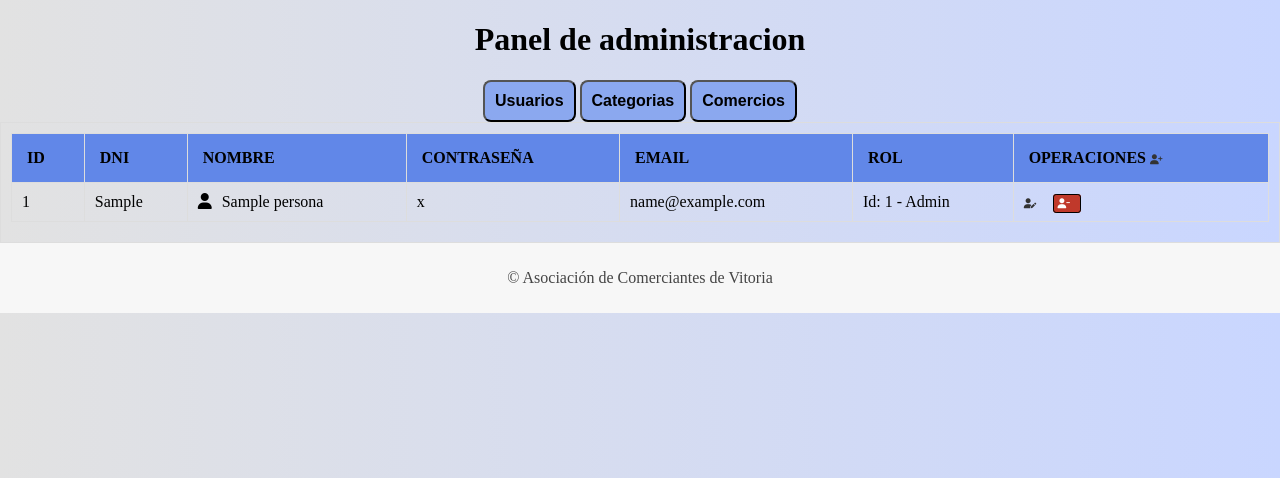
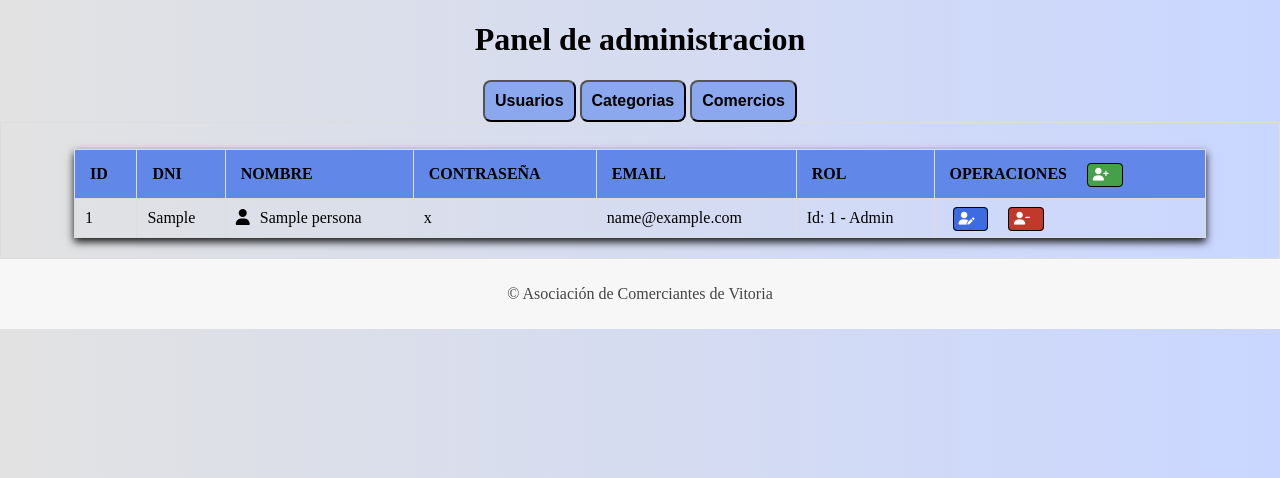
Before and after one commit to AnderMoraPedregosa/Proyecto-2, a PHP site: page /crudPersonas in a window 1280 px wide. Shown: the part 201-679 px from the top of the page. Run offline with PHP 8.4, Linux system fonts and the light colour scheme; tables that the repository leaves empty or names only in its code hold one stand-in row (values such as "Sample post"); some libraries are stand-ins or nearby versions.

Commit message:
cambios estilos crud admin

```diff
--- a/web/assets/css/styles.css
+++ b/web/assets/css/styles.css
@@ -748,9 +748,10 @@ form input[type="submit"]:hover {
 
 
 
-.linkEditUser,
-.linkDeleteUser,
-.enlaceCrearUsuario {
+.linkCreateAdmin,
+.linkEditAdmin,
+.linkDeleteAdmin {
+    font-size: 0.8em;
     width: 0.938em;
     border: 0.125em solid black;
     padding: 0.313em 0.375em;
@@ -762,15 +763,15 @@ form input[type="submit"]:hover {
     transition: background-color 0.3s, border-color 0.3s, color 0.3s;
 }
 
-.linkEditUser {
+.linkEditAdmin {
     background-color: #3D6CE1;
 }
 
-.linkDeleteUser {
+.linkDeleteAdmin {
     background-color: #c0392b;
 }
 
-.enlaceCrearUsuario {
+.linkCreateAdmin {
     margin-left: 1.25em;
     background-color: #45a049;
 
@@ -779,9 +780,12 @@ form input[type="submit"]:hover {
 .table-personas,
 .table-categorias,
 .table-comercios {
-    width: 100%;
+    margin: 1em auto;
+    width: 90%;
     border-collapse: collapse;
     margin-bottom: 0.625em;
+    box-shadow: 0 4px 8px rgba(0, 0, 0, 0.9);
+
 }
 
 .table-personas i {
--- a/web/scripts/personas.js
+++ b/web/scripts/personas.js
@@ -196,13 +196,13 @@ function obtenerEncabezados(tipo) {
                 <th>Contraseña</th>
                 <th>Email</th>
                 <th>Rol</th>
-                <th>Operaciones <a href="#" class="enlaceCrear${tipo} linkAddUser"><i class="fa-solid fa-user-plus"></i></a></th>
+                <th>Operaciones <a href="#" class="linkCreateAdmin enlaceCrear${tipo} linkAddUser"><i class="fa-solid fa-user-plus"></i></a></th>
             `;
         case "categorias":
             return `
                 <th>ID</th>
                 <th>Nombre</th>
-                <th>Operaciones <a href="/categorias/insertar" class="enlaceCrear${tipo} linkAddUser"><i class="fa-solid fa-user-plus"></i></a></th>
+                <th>Operaciones <a href="/categorias/insertar" class="linkCreateAdmin enlaceCrear${tipo} linkAddUser"><i class="fa-solid fa-user-plus"></i></a></th>
             `;
         case "comercios":
             return `
@@ -212,7 +212,7 @@ function obtenerEncabezados(tipo) {
                 <th>Email</th>
                 <th>Telefono</th>
                 <th>Direccion</th>
-                <th>Operaciones <a href="#" class="enlaceCrear${tipo} linkAddUser"><i class="fa-solid fa-user-plus"></i></a></th>
+                <th>Operaciones <a href="#" class="linkCreateAdmin enlaceCrear${tipo} linkAddUser"><i class="fa-solid fa-user-plus"></i></a></th>
             `;
         default:
             return "";
@@ -243,8 +243,8 @@ function obtenerFila(elemento, tipo) {
                 <td>${elemento.email}</td>
                 <td>${obtenerNombreRol(elemento.id_rol)}</td>
                 <td>
-                    <a href="#" class="linkEdit${tipo}" data-id="${elemento.id}"><i class="fa-solid fa-user-pen"></i></a>
-                    <a href="#" class="eliminar-enlace linkDeleteUser" data-id="${elemento.id}"><i class="fa-solid fa-user-minus"></i></a>
+                    <a href="#" class="linkEditAdmin linkEdit${tipo}" data-id="${elemento.id}"><i class="fa-solid fa-user-pen"></i></a>
+                    <a href="#" class="linkDeleteAdmin eliminar-enlace linkDeleteUser" data-id="${elemento.id}"><i class="fa-solid fa-user-minus"></i></a>
                 </td>
             `;
         case "categorias":
@@ -252,8 +252,8 @@ function obtenerFila(elemento, tipo) {
                 <td>${elemento.id}</td>
                 <td>${elemento.nombre}</td>
                 <td>
-                    <a href="/categorias/actualizar" class="linkEdit${tipo}" data-id="${elemento.id}"><i class="fa-solid fa-user-pen"></i></a>
-                    <a href="#" class="eliminar-enlace linkDeleteUser" data-id="${elemento.id}"><i class="fa-solid fa-user-minus"></i></a>
+                    <a href="/categorias/actualizar" class=" linkEditAdmin linkEdit${tipo}" data-id="${elemento.id}"><i class="fa-solid fa-user-pen"></i></a>
+                    <a href="#" class="linkDeleteAdmin eliminar-enlace linkDeleteUser" data-id="${elemento.id}"><i class="fa-solid fa-user-minus"></i></a>
                 </td>
             `;
             case "comercios":
@@ -265,8 +265,8 @@ function obtenerFila(elemento, tipo) {
                     <td>${elemento.telefono}</td>
                     <td>${elemento.direccion}</td>
                     <td>
-                        <a href="#" class="linkEdit${tipo}" data-id="${elemento.id}"><i class="fa-solid fa-user-pen"></i></a>
-                        <a href="#" class="eliminar-enlace linkDeleteUser" data-id="${elemento.id}"><i class="fa-solid fa-user-minus"></i></a>
+                        <a href="#" class="linkEditAdmin linkEdit${tipo}" data-id="${elemento.id}"><i class="fa-solid fa-user-pen"></i></a>
+                        <a href="#" class="linkDeleteAdmin eliminar-enlace linkDeleteUser" data-id="${elemento.id}"><i class="fa-solid fa-user-minus"></i></a>
                     </td>
                 `;
         default:
```
